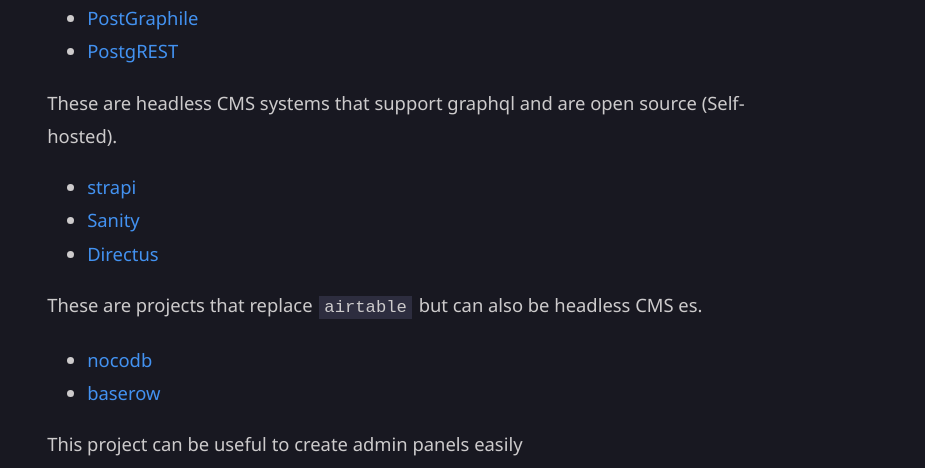
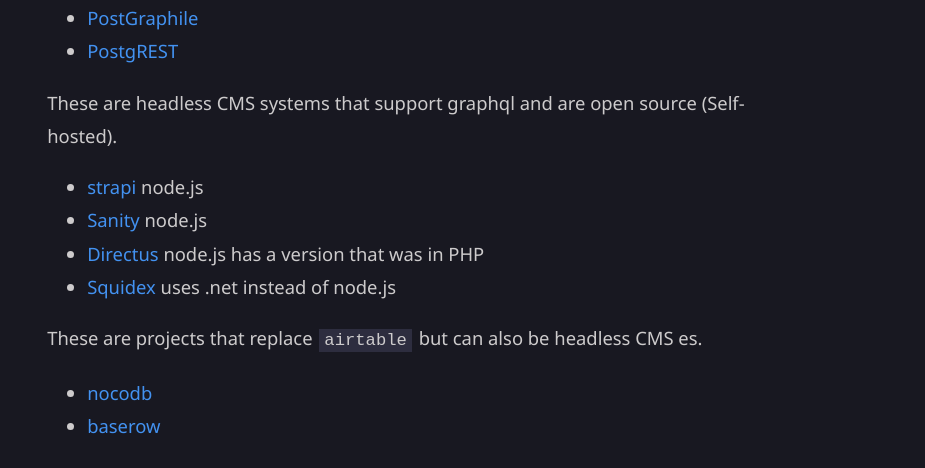
Before and after one commit to alex4o/website, a Gatsby site: page /blog/auto-backend/ in a window 1280 px wide. Shown: the part 318-786 px from the top of the page, without its empty margins (7-932 px from the left). Built offline with nearby package versions, Linux system fonts and the light colour scheme; Gatsby itself is replaced by a stand-in of ours.

Commit message:
Add another backend to the autobackend list.

```diff
--- a/content/blog/auto-backend.md
+++ b/content/blog/auto-backend.md
@@ -20,9 +20,10 @@
 
 These are headless CMS systems that support graphql and are open source (Self-hosted).
 
-- [strapi](https://github.com/strapi/strapi)
-- [Sanity](https://github.com/sanity-io/sanity)
-- [Directus](https://github.com/directus/directus)
+- [strapi](https://github.com/strapi/strapi) node.js
+- [Sanity](https://github.com/sanity-io/sanity) node.js
+- [Directus](https://github.com/directus/directus) node.js has a version that was in PHP
+- [Squidex](https://github.com/Squidex/squidex) uses .net instead of node.js
 
 These are projects that replace `airtable` but can also be headless CMS es.
 
```
